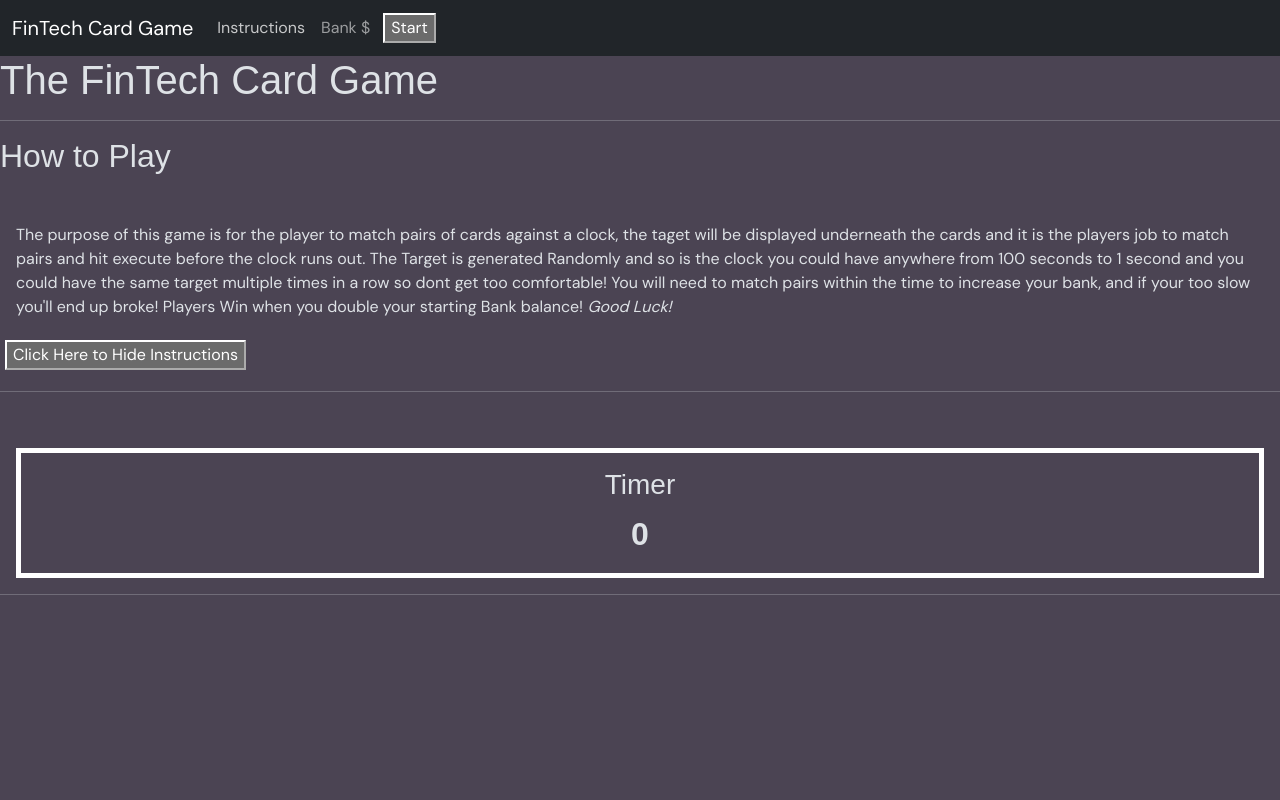
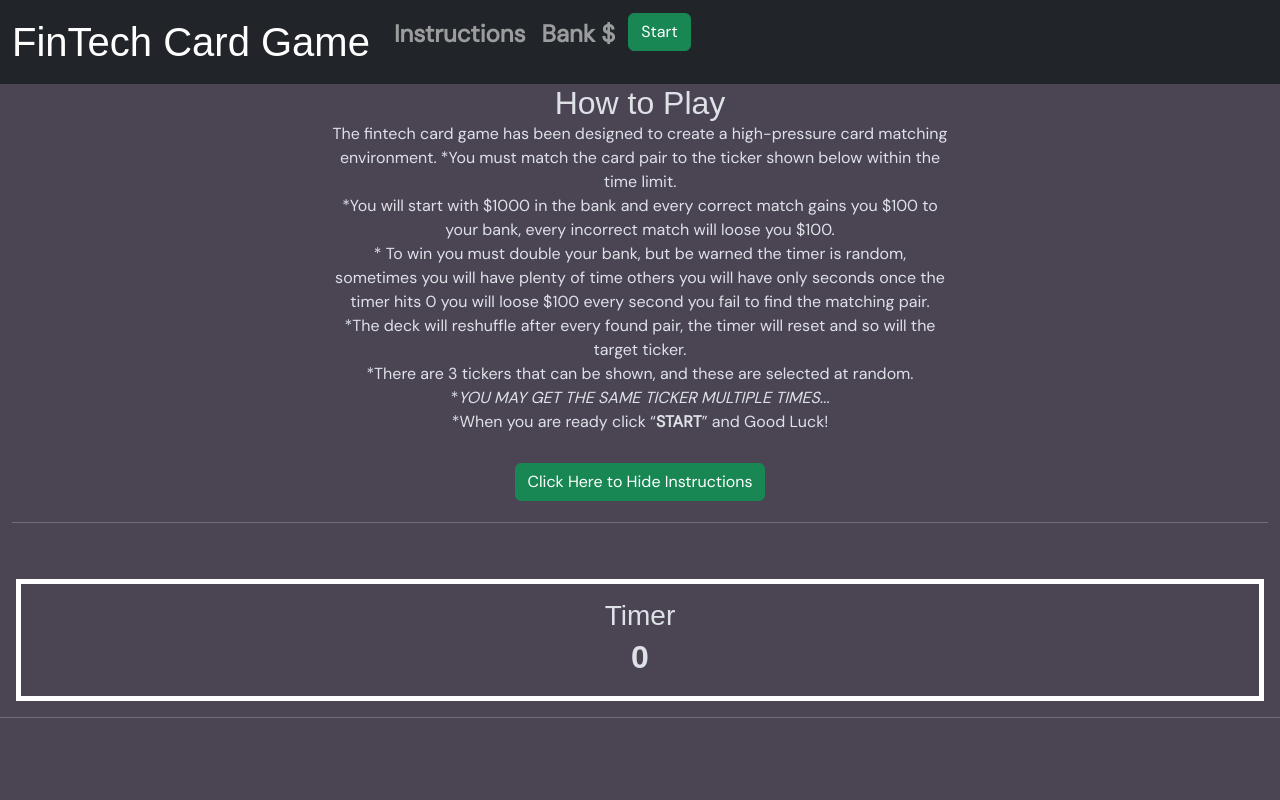
Before and after one commit to jlewis-89/Milestone-Project-2, a plain HTML site: page index.html in a window 1280 px wide. Both pictures are taken after a click on the link "Instructions". Shown: the top 800 px of the page. Drawn offline with nearby package versions, Linux system fonts and the light colour scheme; a web font is replaced by a local one.

Commit message:
updated readMe, adjusted styles to suit user feedback

```diff
--- a/assets/css/styles.css
+++ b/assets/css/styles.css
@@ -4,11 +4,18 @@
 html {
     max-width: 100%;
     max-height: 100%;
-    display: flexbox;
 }
 
 h1, h2, h3 {
     font-family: Rubik Scribble, sans-serif;
+    justify-content: center;
+    margin: auto;
+}
+
+nav {
+    font-weight: 800;
+    font-size: x-large;
+    justify-content: center;
 }
 
 body {
@@ -23,11 +30,7 @@ div {
 
 button {
     margin: 5px;
-}
-
-p {
-    margin: auto;
-    padding: 16px 16px 16px 16px;
+    color:  rgb(169, 241, 169);
 }
 
 b {
@@ -37,7 +40,7 @@ b {
     justify-content: center;
     text-align: center;
     margin: auto;
-    padding: 10vh 25vw 10vh 25vw;
+    padding: 0vh 25vw 0vh 25vw;
 }
 
 footer {
@@ -259,3 +262,6 @@ td{
             transition: all 0.3s ease-in-out;
         }
 }
+.card:hover {
+    transform: rotateY(180deg);
+}
--- a/assets/js/script.js
+++ b/assets/js/script.js
@@ -8,6 +8,9 @@
 // UI feature to hide Intro
 document.getElementById("intro-btn").addEventListener("click", function () {
     document.getElementById("intro").classList.add("hide");
+});
+document.getElementById("showIntro").addEventListener("click", function() {
+    document.getElementById("intro").classList.remove("hide");
 });
 // Game object to hold global variables that the game will access and update as needed
 const gameObject = {
--- a/index.html
+++ b/index.html
@@ -8,9 +8,6 @@
     <!-- Bootstrap5 -->
     <link href="https://cdn.jsdelivr.net/npm/bootstrap@5.3.2/dist/css/bootstrap.min.css" rel="stylesheet">
     <script src="https://cdn.jsdelivr.net/npm/bootstrap@5.3.2/dist/js/bootstrap.bundle.min.js"></script>
-    <!-- jQuery -->
-    <script src="https://code.jquery.com/jquery-3.7.1.min.js"
-        integrity="sha256-/JqT3SQfawRcv/BIHPThkBvs0OEvtFFmqPF/lYI/Cxo=" crossorigin="anonymous"></script>
     <!-- CSS Stylesheet -->
     <link rel="stylesheet" href="assets/css/styles.css">
 </head>
@@ -19,35 +16,39 @@
     <header>
         <nav class="navbar navbar-expand-sm bg-dark navbar-dark">
             <div class="container-fluid">
-                <a class="navbar-brand" href="index.html">FinTech Card Game</a>
+                <a class="navbar-brand" href="index.html"><h1>FinTech Card Game</h1></a>
                 <button class="navbar-toggler" type="button" data-bs-toggle="collapse"
                     data-bs-target="#collapsibleNavbar">
                     <span class="navbar-toggler-icon"></span>
                 </button>
                 <div class="collapse navbar-collapse" id="collapsibleNavbar">
-                    <ul class="navbar-nav">
+                    <ul class="navbar-nav ">
                         <li class="nav-item">
-                            <a class="nav-link" href="#">Instructions</a>
+                            <a class="nav-link" id="showIntro">Instructions</a>
                         </li>
                         <li class="nav-item">
-                            <p class="nav-link">Bank $ <span id="bank"></span></p>
+                            <p class="nav-link"><strong>Bank $ <span id="bank"></span></strong></p>
                         </li>
                         <li class="nav-item">
-                            <button id="start">Start</button><span id="inGame"></span>
+                            <button class="btn btn-success" id="start">Start</button><span id="inGame"></span>
                         </li>
                     </ul>
                 </div>
             </div>
         </nav>
     </header>
-    <div id="intro">
-        <h1>The FinTech Card Game</h1>
-        <hr>
-        <h2>How to Play</h2>
-        <br>
-        <p>The purpose of this game is for the player to match pairs of cards against a clock, the taget will be displayed underneath the cards and it is the players job to match pairs and hit execute before the clock runs out. The Target is generated Randomly and so is the clock you could have anywhere from 100 seconds to 1 second and you could have the same target multiple times in a row so dont get too comfortable! You will need to match pairs within the time to increase your bank, and if your too slow you'll end up broke! Players Win when you double your starting Bank balance! <i>Good Luck!</i></p>
-        <button id="intro-btn">Click Here to Hide Instructions</button>
-        <br>
+    <div class="container-fluid" id="intro">
+        <h2 class="center">How to Play</h2>
+        <p class="center">The fintech card game has been designed to create a high-pressure card matching environment.
+            *You must match the card pair to the ticker shown below within the time limit.<br>
+            *You will start with $1000 in the bank and every correct match gains you $100 to your bank, every incorrect match will loose you $100.<br>
+            * To win you must double your bank, but be warned the timer is random, sometimes you will have plenty of time others you will have only seconds once the timer hits 0 you
+        will loose $100 every second you fail to find the matching pair.<br>
+        *The deck will reshuffle after every found pair, the timer will reset and so will the target ticker.<br>
+        *There are 3 tickers that can be shown, and these are selected at random.<br>
+        *<i>YOU MAY GET THE SAME TICKER MULTIPLE TIMES...</i><br>
+        *When you are ready click “<strong>START</strong>” and Good Luck!</p><br>
+        <div class="center"><button class="btn btn-success" id="intro-btn">Click Here to Hide Instructions</button></div>
         <hr>
     </div>
     <br>
@@ -58,7 +59,7 @@
             <hr>
             <div class="t-box"><h3>Your Target is <span id="targetCo"></span></h3>
                 <br>
-                <button class="btn btn-success" id="execute">Execute</button>
+                <button class="btn btn-success" id="execute"><strong>Execute</strong></button>
             </div>
         </div>
         <section class="container-fluid center">
```
Also changed, not shown: 1 other file.
